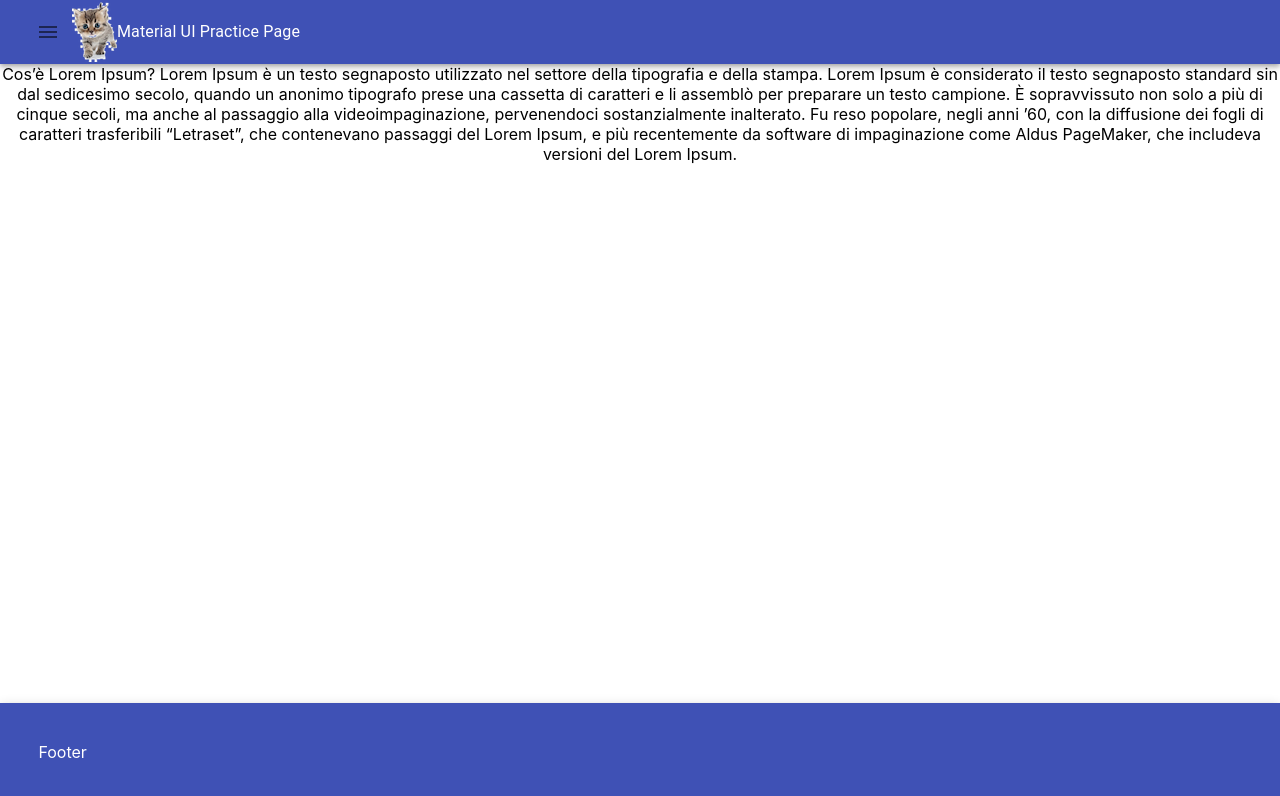
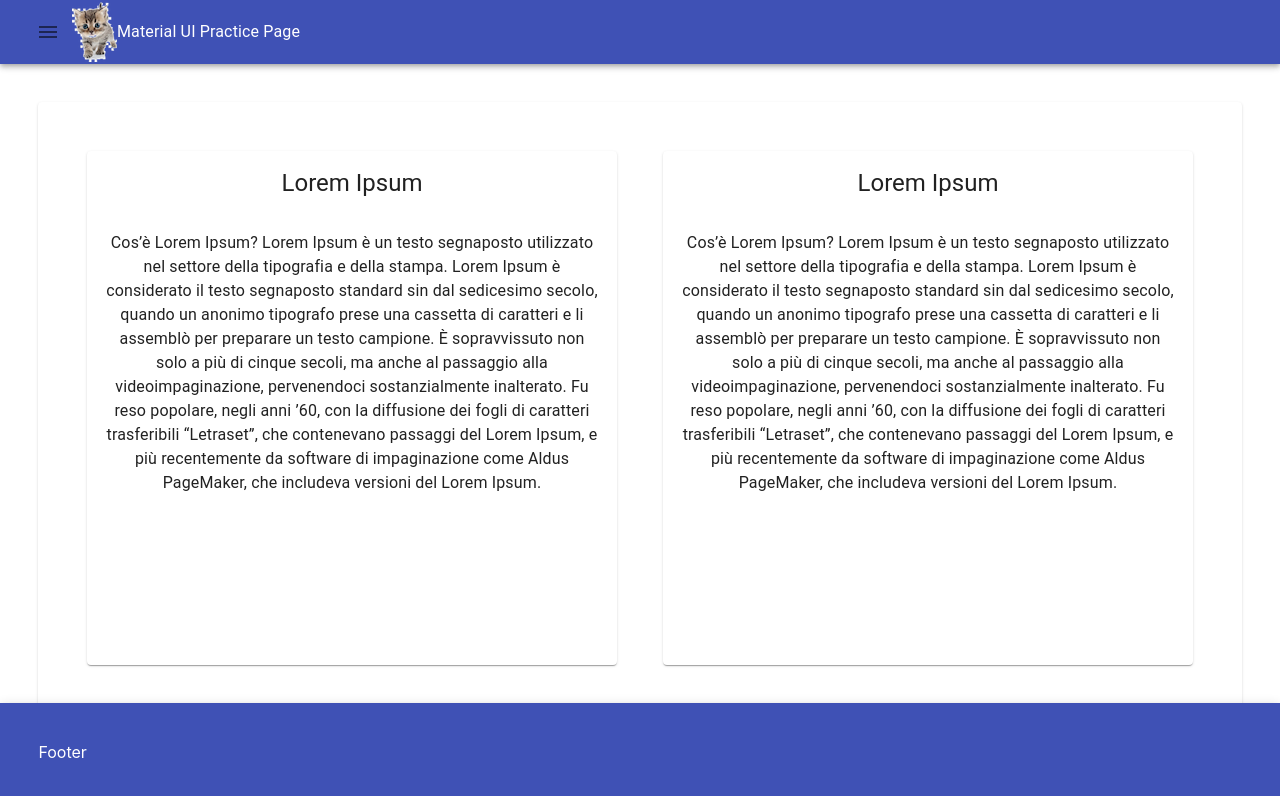
Before and after one commit to juniperalcorn/material-practice, a React (Create React App) app: page / in a window 1280 px wide. Shown: the top 796 px of the page. Built offline with nearby package versions, Linux system fonts and the light colour scheme.

Commit message:
create paper with two cards

```diff
--- a/src/components/content/lorem.js
+++ b/src/components/content/lorem.js
@@ -2,7 +2,11 @@ import React, {Component} from 'react'
 
 import { withStyles } from '@material-ui/core/styles'
 import Box from '@material-ui/core/Box'
-import { classes } from 'istanbul-lib-coverage'
+import Paper from '@material-ui/core/Paper'
+import Card from '@material-ui/core/Card'
+import CardHeader from '@material-ui/core/CardHeader'
+import CardContent from '@material-ui/core/CardContent'
+import { Typography } from '@material-ui/core'
 
 class Lorem extends Component {
   constructor(props){
@@ -13,18 +17,54 @@ class Lorem extends Component {
   render(){
     const {classes} = this.props
     return(
-      <Box className={classes.box}>
-        Cos’è Lorem Ipsum?
-        Lorem Ipsum è un testo segnaposto utilizzato nel settore della tipografia e della stampa. Lorem Ipsum è considerato il testo segnaposto standard sin dal sedicesimo secolo, quando un anonimo tipografo prese una cassetta di caratteri e li assemblò per preparare un testo campione. È sopravvissuto non solo a più di cinque secoli, ma anche al passaggio alla videoimpaginazione, pervenendoci sostanzialmente inalterato. Fu reso popolare, negli anni ’60, con la diffusione dei fogli di caratteri trasferibili “Letraset”, che contenevano passaggi del Lorem Ipsum, e più recentemente da software di impaginazione come Aldus PageMaker, che includeva versioni del Lorem Ipsum.
-      </Box>
+
+      <div >
+        <Paper className={classes.paper}>
+          <Card className={classes.card}>
+            <CardHeader title='Lorem Ipsum' />
+            <CardContent>
+              <Typography>
+                Cos’è Lorem Ipsum?
+                Lorem Ipsum è un testo segnaposto utilizzato nel settore della tipografia e della stampa. Lorem Ipsum è considerato il testo segnaposto standard sin dal sedicesimo secolo, quando un anonimo tipografo prese una cassetta di caratteri e li assemblò per preparare un testo campione. È sopravvissuto non solo a più di cinque secoli, ma anche al passaggio alla videoimpaginazione, pervenendoci sostanzialmente inalterato. Fu reso popolare, negli anni ’60, con la diffusione dei fogli di caratteri trasferibili “Letraset”, che contenevano passaggi del Lorem Ipsum, e più recentemente da software di impaginazione come Aldus PageMaker, che includeva versioni del Lorem Ipsum.
+              </Typography>
+            </CardContent>
+
+          </Card>
+
+          <Card className={classes.card}>
+            <CardHeader title='Lorem Ipsum'>
+            </CardHeader>
+            <CardContent>
+              <Typography>
+                Cos’è Lorem Ipsum?
+                Lorem Ipsum è un testo segnaposto utilizzato nel settore della tipografia e della stampa. Lorem Ipsum è considerato il testo segnaposto standard sin dal sedicesimo secolo, quando un anonimo tipografo prese una cassetta di caratteri e li assemblò per preparare un testo campione. È sopravvissuto non solo a più di cinque secoli, ma anche al passaggio alla videoimpaginazione, pervenendoci sostanzialmente inalterato. Fu reso popolare, negli anni ’60, con la diffusione dei fogli di caratteri trasferibili “Letraset”, che contenevano passaggi del Lorem Ipsum, e più recentemente da software di impaginazione come Aldus PageMaker, che includeva versioni del Lorem Ipsum.
+              </Typography>
+            </CardContent>
+
+          </Card>
+
+        </Paper>
+      </div>
     )
   }
 }
 
 const styles = theme =>({
-  box:{
-    toolbarMargin: theme.mixins.toolbar
+  paper:{
+    display: 'flex',
+    flexDirection: 'row',
+    padding: '2%',
+    margin: '3%',
+    height: '70vh',
+  },
+  card:{
+    // toolbarMargin: theme.mixins.toolbar,
+    width: '50%',
+    margin: '2%',
+  },
+  content:{
+    justifyContent: 'justify',
   }
 })
 
-export default withStyles()(Lorem)
+export default withStyles(styles)(Lorem)
```
